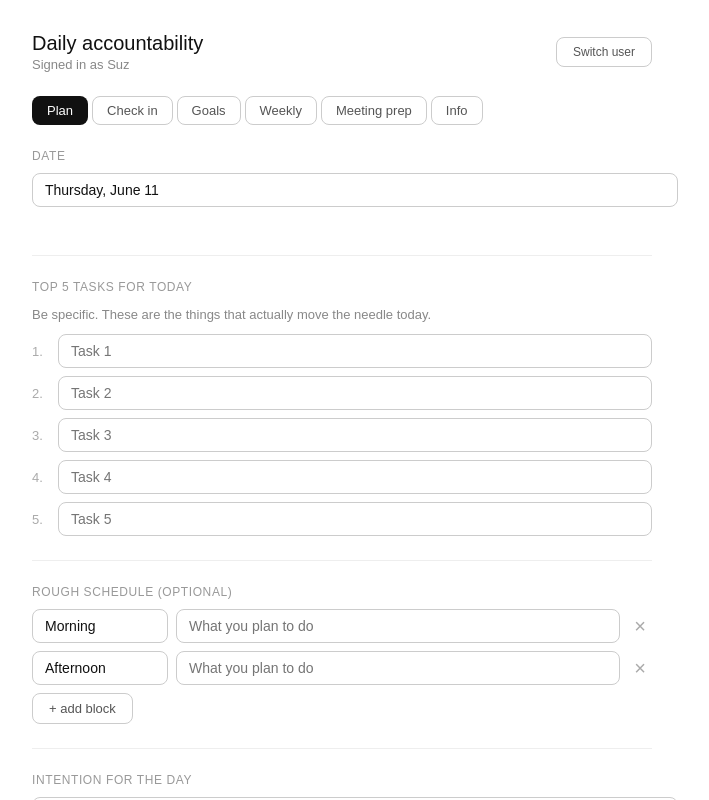
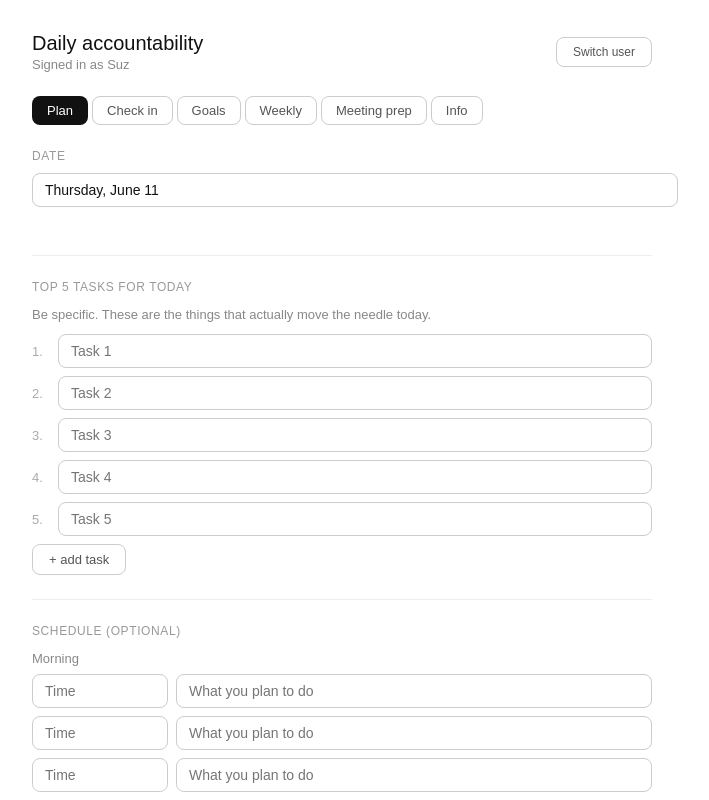
Before and after one commit to susangadegone/accountabilityAS, a React (Create React App) app: page / in a window 1280 px wide. Both pictures are taken after a click on the button "Suz". Shown: the top 800 px of the page, without its empty margins (298-1007 px from the left). Built offline with nearby package versions, Linux system fonts and the light colour scheme.

Commit message:
Add extra tasks, structured AM/PM schedule, and plan sync to Sheet

```diff
--- a/src/App.js
+++ b/src/App.js
@@ -79,33 +79,68 @@ function UserSelect({ onSelect }) {
   );
 }
 
+const SCHEDULE_SLOT_COUNT = 3;
+function emptySchedule() {
+  return {
+    morning: Array.from({ length: SCHEDULE_SLOT_COUNT }, () => ({ time: "", activity: "" })),
+    evening: Array.from({ length: SCHEDULE_SLOT_COUNT }, () => ({ time: "", activity: "" })),
+  };
+}
+
 function PlanTab({ user }) {
   const key = `plan_${user}`;
   const [date, setDate] = useState(today());
   const [tasks, setTasks] = useState(Array(TASK_COUNT).fill(""));
-  const [schedule, setSchedule] = useState([{ time: "Morning", activity: "" }, { time: "Afternoon", activity: "" }]);
+  const [extraTasks, setExtraTasks] = useState([]);
+  const [schedule, setSchedule] = useState(emptySchedule());
   const [intention, setIntention] = useState("");
   const [saved, setSaved] = useState(false);
+  const [saving, setSaving] = useState(false);
   const goals = lsGet(`goals_${user}`) || [];
 
   useEffect(() => {
     const p = lsGet(key);
-    if (p) { setDate(p.date || today()); setTasks(p.tasks || Array(TASK_COUNT).fill("")); setSchedule(p.schedule || []); setIntention(p.intention || ""); setSaved(true); }
+    if (p) {
+      setDate(p.date || today());
+      setTasks(p.tasks || Array(TASK_COUNT).fill(""));
+      setExtraTasks(p.extraTasks || []);
+      setSchedule(p.schedule && p.schedule.morning && p.schedule.evening ? p.schedule : emptySchedule());
+      setIntention(p.intention || "");
+      setSaved(true);
+    }
   }, [user, key]);
 
-  function save() {
+  async function save() {
     const filled = tasks.filter(t => t.trim());
     if (!filled.length) return alert("Add at least one task.");
-    const plan = { date, tasks, schedule, intention };
+    const plan = { date, tasks, extraTasks, schedule, intention };
     lsSet(key, plan);
     setSaved(true);
+    setSaving(true);
+
+    const allTasksText = [...tasks, ...extraTasks].filter(t => t.trim()).join(" | ");
+    const scheduleText = [
+      ...schedule.morning.map(b => `Morning ${b.time}: ${b.activity}`),
+      ...schedule.evening.map(b => `Afternoon/Evening ${b.time}: ${b.activity}`),
+    ].filter(line => line.split(": ")[1]?.trim()).join(" | ");
+
+    const row = {
+      type: "plan", user, date,
+      tasks: allTasksText,
+      schedule: scheduleText,
+      intention,
+      timestamp: new Date().toISOString()
+    };
+    await fetch(SHEETS_URL + "?data=" + encodeURIComponent(JSON.stringify(row)), { method: "GET", mode: "no-cors" }).catch(() => {});
+    setSaving(false);
     alert("Plan saved!");
   }
 
   function clear() {
     lsDel(key);
     setTasks(Array(TASK_COUNT).fill(""));
-    setSchedule([{ time: "Morning", activity: "" }, { time: "Afternoon", activity: "" }]);
+    setExtraTasks([]);
+    setSchedule(emptySchedule());
     setIntention("");
     setDate(today());
     setSaved(false);
@@ -132,23 +167,44 @@ function PlanTab({ user }) {
         </div>
       ))}
 
-      <Divider />
-      <Label>Rough schedule (optional)</Label>
-      {schedule.map((block, i) => (
+      {extraTasks.map((t, i) => (
         <div key={i} style={{ display: "flex", gap: 8, marginBottom: 8, alignItems: "center" }}>
-          <input value={block.time} onChange={e => { const n = [...schedule]; n[i] = { ...n[i], time: e.target.value }; setSchedule(n); }} placeholder="Time" style={{ ...inputStyle, width: 110, minWidth: 110 }} />
-          <input value={block.activity} onChange={e => { const n = [...schedule]; n[i] = { ...n[i], activity: e.target.value }; setSchedule(n); }} placeholder="What you plan to do" style={inputStyle} />
-          <button onClick={() => setSchedule(schedule.filter((_, j) => j !== i))} style={{ background: "none", border: "none", cursor: "pointer", color: "#aaa", fontSize: 20, padding: "4px 6px" }}>×</button>
+          <span style={{ fontSize: 13, color: "#aaa", minWidth: 18 }}>{TASK_COUNT + i + 1}.</span>
+          <input
+            value={t}
+            onChange={e => { const n = [...extraTasks]; n[i] = e.target.value; setExtraTasks(n); }}
+            placeholder="Additional task"
+            style={inputStyle}
+          />
+          <button onClick={() => setExtraTasks(extraTasks.filter((_, j) => j !== i))} style={{ background: "none", border: "none", cursor: "pointer", color: "#aaa", fontSize: 20, padding: "4px 6px" }}>×</button>
         </div>
       ))}
-      <button onClick={() => setSchedule([...schedule, { time: "", activity: "" }])} style={secondaryBtn}>+ add block</button>
+      <button onClick={() => setExtraTasks([...extraTasks, ""])} style={secondaryBtn}>+ add task</button>
+
+      <Divider />
+      <Label>Schedule (optional)</Label>
+      <Hint style={{ marginBottom: 8 }}>Morning</Hint>
+      {schedule.morning.map((block, i) => (
+        <div key={i} style={{ display: "flex", gap: 8, marginBottom: 8, alignItems: "center" }}>
+          <input value={block.time} onChange={e => { const n = { ...schedule, morning: [...schedule.morning] }; n.morning[i] = { ...n.morning[i], time: e.target.value }; setSchedule(n); }} placeholder="Time" style={{ ...inputStyle, width: 110, minWidth: 110 }} />
+          <input value={block.activity} onChange={e => { const n = { ...schedule, morning: [...schedule.morning] }; n.morning[i] = { ...n.morning[i], activity: e.target.value }; setSchedule(n); }} placeholder="What you plan to do" style={inputStyle} />
+        </div>
+      ))}
+
+      <Hint style={{ marginTop: 12, marginBottom: 8 }}>Afternoon / Evening</Hint>
+      {schedule.evening.map((block, i) => (
+        <div key={i} style={{ display: "flex", gap: 8, marginBottom: 8, alignItems: "center" }}>
+          <input value={block.time} onChange={e => { const n = { ...schedule, evening: [...schedule.evening] }; n.evening[i] = { ...n.evening[i], time: e.target.value }; setSchedule(n); }} placeholder="Time" style={{ ...inputStyle, width: 110, minWidth: 110 }} />
+          <input value={block.activity} onChange={e => { const n = { ...schedule, evening: [...schedule.evening] }; n.evening[i] = { ...n.evening[i], activity: e.target.value }; setSchedule(n); }} placeholder="What you plan to do" style={inputStyle} />
+        </div>
+      ))}
 
       <Divider />
       <Label>Intention for the day</Label>
       <textarea value={intention} onChange={e => setIntention(e.target.value)} placeholder="What would make today a good day? One sentence is enough." style={{ ...inputStyle, minHeight: 72, resize: "vertical", lineHeight: 1.6 }} />
 
       <div style={{ marginTop: "1.5rem", display: "flex", gap: 8 }}>
-        <button onClick={save} style={primaryBtn}>Save plan →</button>
+        <button onClick={save} style={primaryBtn} disabled={saving}>{saving ? "Saving..." : "Save plan →"}</button>
         <button onClick={clear} style={secondaryBtn}>Clear</button>
       </div>
     </div>
@@ -165,6 +221,8 @@ function CheckinTab({ user }) {
   const [summary, setSummary] = useState("");
   const [loading, setLoading] = useState(false);
 
+  const allTasks = plan ? [...plan.tasks, ...(plan.extraTasks || [])].filter(t => t.trim()) : [];
+
   function setStatus(idx, status) {
     setTaskStatus(prev => ({ ...prev, [idx]: prev[idx] === status ? null : status }));
   }
@@ -174,7 +232,7 @@ function CheckinTab({ user }) {
     setLoading(true);
     setSubmitted(true);
 
-    const statuses = plan.tasks.filter(t => t.trim()).map((t, i) => `${i + 1}. ${t} — ${taskStatus[i] || "not marked"}`).join("\n");
+    const statuses = allTasks.map((t, i) => `${i + 1}. ${t} — ${taskStatus[i] || "not marked"}`).join("\n");
     const goals = (lsGet(`goals_${user}`) || []).map(g => g.title).join(", ") || "none set";
 
     const prompt = `You're helping ${user} stay accountable to their goals. Be direct, warm, honest — like a smart friend who notices patterns. Don't be a cheerleader but don't pile on.
@@ -209,8 +267,8 @@ Keep it tight.`;
       if (sheetsUrl) {
         const row = {
           type: "checkin", user, date: plan.date,
-          tasks: plan.tasks.filter(t => t.trim()).join(" | "),
-          statuses: plan.tasks.filter(t => t.trim()).map((_, i) => taskStatus[i] || "not marked").join(" | "),
+          tasks: allTasks.join(" | "),
+          statuses: allTasks.map((_, i) => taskStatus[i] || "not marked").join(" | "),
           notes, honestTake, claudeFeedback: text,
           timestamp: new Date().toISOString()
         };
@@ -243,7 +301,7 @@ Keep it tight.`;
     <div>
       <p style={{ fontSize: 13, color: "#888", marginBottom: "1.2rem" }}>{plan.date}</p>
       <Label>How did each task go?</Label>
-      {plan.tasks.filter(t => t.trim()).map((t, i) => (
+      {allTasks.map((t, i) => (
         <div key={i} style={{ display: "flex", justifyContent: "space-between", alignItems: "center", padding: "10px 0", borderBottom: "0.5px solid #eee" }}>
           <span style={{ fontSize: 14, flex: 1, paddingRight: 12, color: taskStatus[i] === "skipped" ? "#aaa" : "#111", textDecoration: taskStatus[i] === "done" ? "line-through" : "none" }}>{t}</span>
           <div style={{ display: "flex", gap: 6 }}>
@@ -536,6 +594,7 @@ function InfoTab() {
       <Divider />
 
       <Label>Logged to the shared Google Sheet</Label>
+      {row("Plan", "When you click \"Save plan →\", your tasks, schedule, and intention are also sent to the shared sheet so you can both see each other's plans.")}
       {row("Check-in, Weekly, Meeting prep", "When you submit, your inputs and Claude's feedback are sent to the shared sheet you both can see.")}
 
       <Divider />
```
